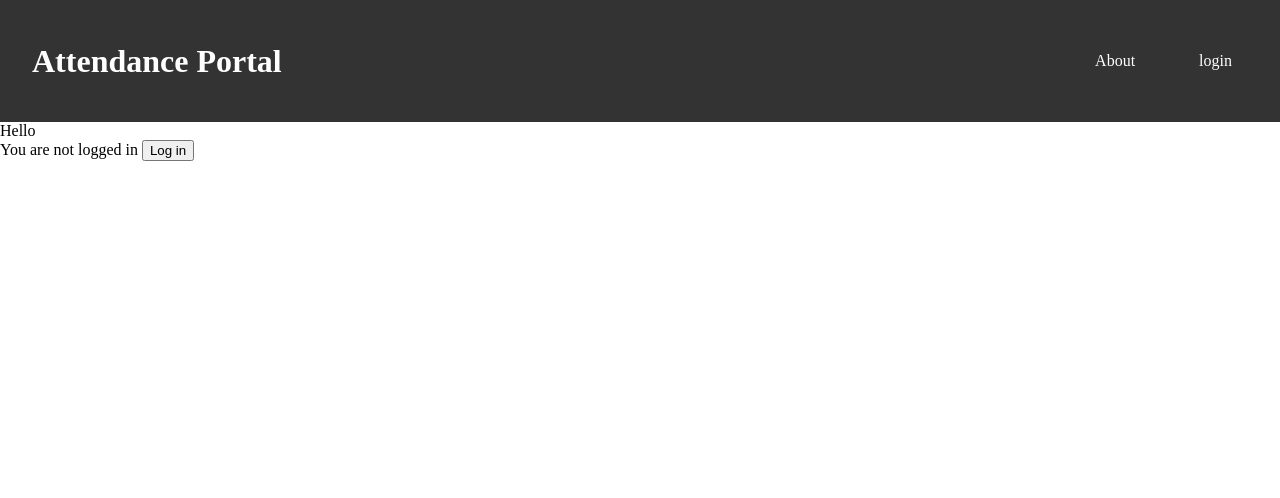
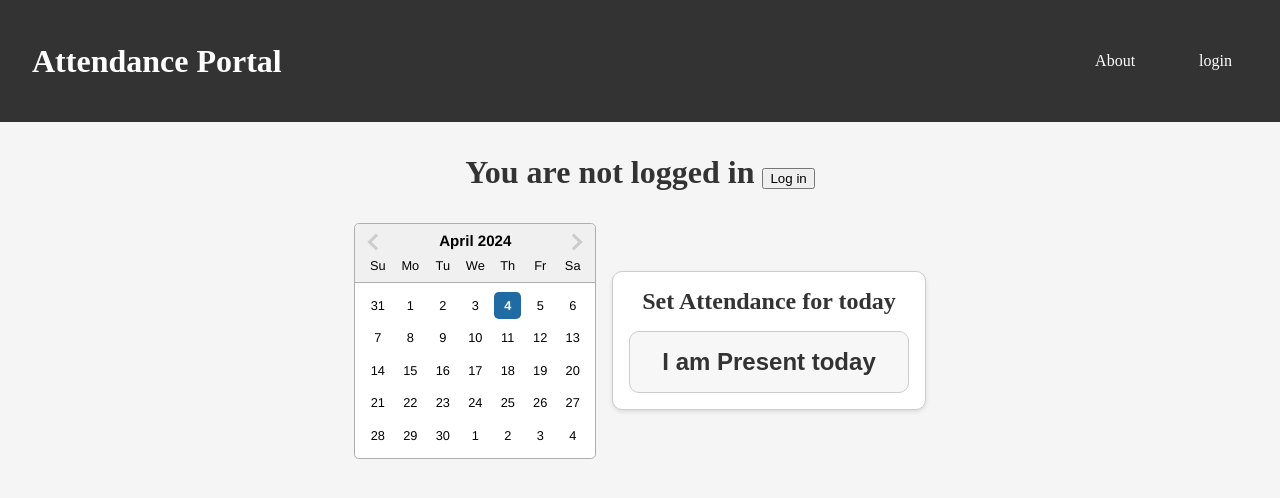
Before and after one commit to ankkitsharma/attendance-portal, a React (Vite) app in the folder client/: page / in a window 1280 px wide. Shown: the top 498 px of the page. Built offline with nearby package versions, Linux system fonts and the light colour scheme.

Commit message:
add method for fetching attendances in root for a user

```diff
--- a/client/package.json
+++ b/client/package.json
@@ -13,6 +13,7 @@
     "axios": "^1.6.8",
     "jwt-decode": "^4.0.0",
     "react": "^18.2.0",
+    "react-datepicker": "^6.6.0",
     "react-dom": "^18.2.0",
     "react-router-dom": "^6.22.3"
   },
--- a/client/src/pages/Root.jsx
+++ b/client/src/pages/Root.jsx
@@ -1,22 +1,88 @@
-import React, { useContext, useEffect } from "react";
+import React, { useContext, useEffect, useState } from "react";
 import { useNavigate } from "react-router-dom";
 import UserContext from "../context/Usercontext";
 import styles from "./Root.module.css";
+import DatePicker from "react-datepicker";
+import "../../node_modules/react-datepicker/dist/react-datepicker.css";
+import axios from "axios";
+import { jwtDecode } from "jwt-decode";
 
 export default function root() {
-  const { user } = useContext(UserContext);
+  const { user, setUser } = useContext(UserContext);
   const navigate = useNavigate();
+  const [attendances, setAttendances] = useState([]);
+  const [todayAttendances, setTodayAttendances] = useState([]);
+  const axiosJWT = axios.create();
+
+  axiosJWT.interceptors.request.use(async (config) => {
+    const currentDate = new Date();
+    const decodedToken = jwtDecode(user.accessToken);
+    if (decodedToken.exp * 1000 < currentDate.getTime()) {
+      const response = await axios.post(
+        "http://localhost:3000/api/refresh",
+        { token: user.refreshToken },
+        {
+          headers: {
+            Authorization: `Bearer ${user.accessToken}`,
+          },
+        }
+      );
+      config.headers["Authorization"] = `Bearer ${response.data.accessToken}`;
+      setUser({
+        ...user,
+        accessToken: response.data.accessToken,
+        refreshToken: response.data.refreshToken,
+      });
+    }
+    return config;
+  });
+
+  useEffect(() => {
+    const fetchAttendances = async () => {
+      try {
+        const config = {
+          headers: {
+            Authorization: `Bearer ${user.accessToken}`,
+          },
+        };
+        const response = await axiosJWT.get(
+          `http://localhost:3000/api/attendance/${user.user.id}`,
+          config
+        );
+        const dates = response.data.attendances.map((attendance) => {
+          return new Date(attendance.date);
+        });
+        setAttendances(dates);
+        // console.log(dates);
+        // console.log(response.data.attendances);
+      } catch (error) {
+        console.error(error);
+      }
+    };
+    fetchAttendances();
+  }, [axiosJWT, user]);
+
   return (
-    <div className={styles.title}>
-      Hello{" "}
-      {user ? (
-        user.user.username
-      ) : (
-        <div>
-          You are not logged in{" "}
-          <button onClick={() => navigate("/signIn")}>Log in</button>
+    <div className={styles.root}>
+      <div className={styles.title}>
+        {user ? (
+          "Hello " + user.user.username
+        ) : (
+          <span>
+            You are not logged in{" "}
+            <button onClick={() => navigate("/signIn")}>Log in</button>
+          </span>
+        )}
+      </div>
+      <div className={styles.content}>
+        <DatePicker inline selected={new Date()} highlightDates={attendances} />
+        <div className={styles.attendance}>
+          <div className={styles.attendanceTitle}>Set Attendance for today</div>
+          <button className={styles.attendanceButton}>
+            I am Present today
+          </button>
         </div>
-      )}
+      </div>
     </div>
   );
 }
--- a/client/src/pages/Root.module.css
+++ b/client/src/pages/Root.module.css
@@ -0,0 +1,62 @@
+.root {
+  display: flex;
+  flex-direction: column;
+  align-items: center;
+  /* justify-content: center; */
+  min-height: 100vh;
+  gap: 2rem;
+  padding: 2rem;
+  background-color: #f5f5f5;
+}
+
+.title {
+  font-size: 2rem;
+  font-weight: bold;
+  color: #333;
+}
+
+.content {
+  display: flex;
+  /* flex-direction: column; */
+  align-items: center;
+  justify-content: center;
+  gap: 1rem;
+}
+
+.attendance {
+  display: flex;
+  flex-direction: column;
+  align-items: center;
+  justify-content: center;
+  gap: 1rem;
+  padding: 1rem;
+  background-color: #fff;
+  border: 1px solid #ccc;
+  border-radius: 10px;
+  box-shadow: 0 2px 4px rgba(0, 0, 0, 0.1);
+}
+
+.attendanceTitle {
+  font-size: 1.5rem;
+  font-weight: bold;
+  color: #333;
+}
+
+.attendanceButton {
+  display: flex;
+  align-items: center;
+  justify-content: center;
+  gap: 0.5rem;
+  padding: 1rem 2rem;
+  background-color: #f7f7f7;
+  border: 1px solid #ccc;
+  border-radius: 10px;
+  font-size: 1.5rem;
+  font-weight: bold;
+  color: #333;
+  cursor: pointer;
+}
+
+.attendanceButton:hover {
+  background-color: #ccc;
+}
```
